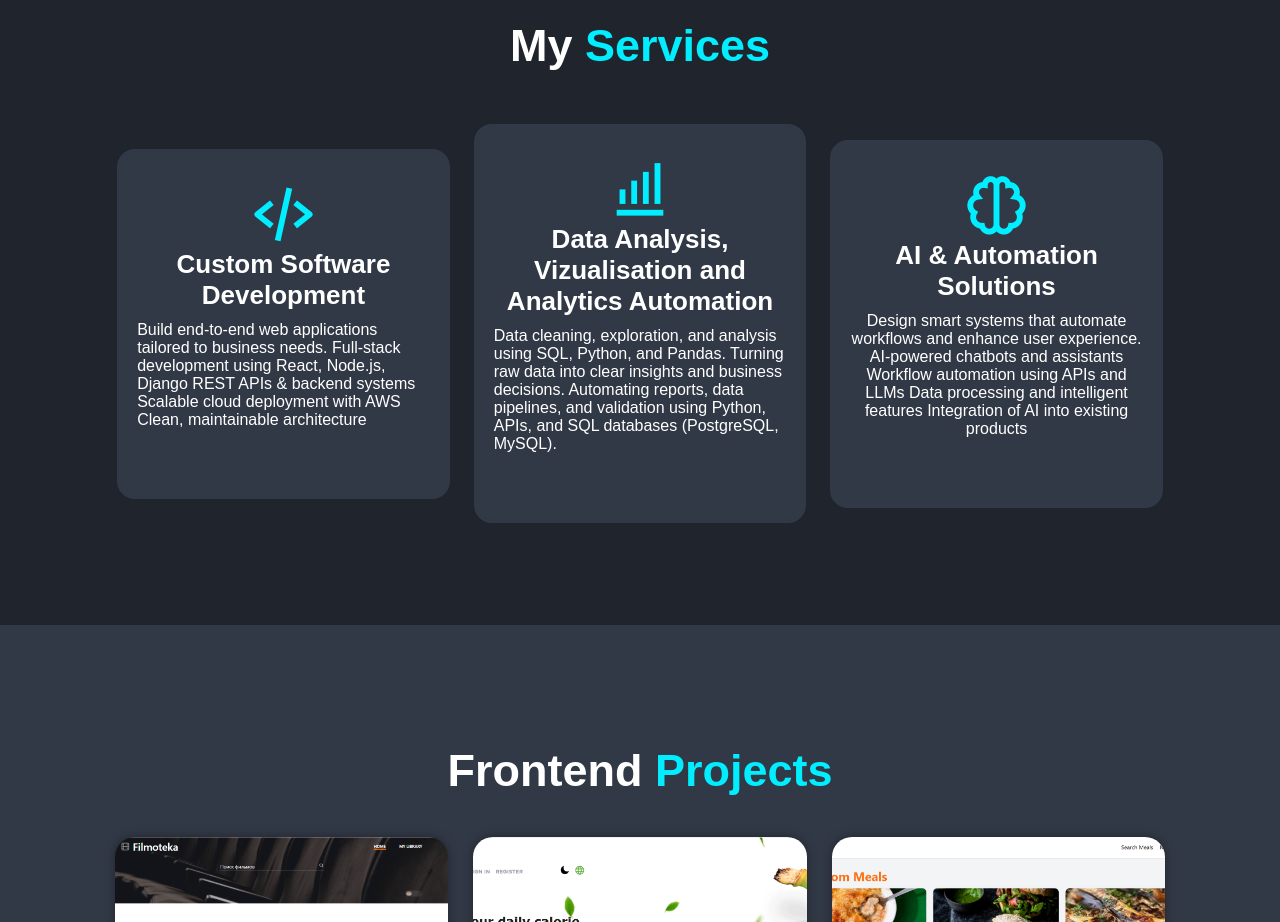
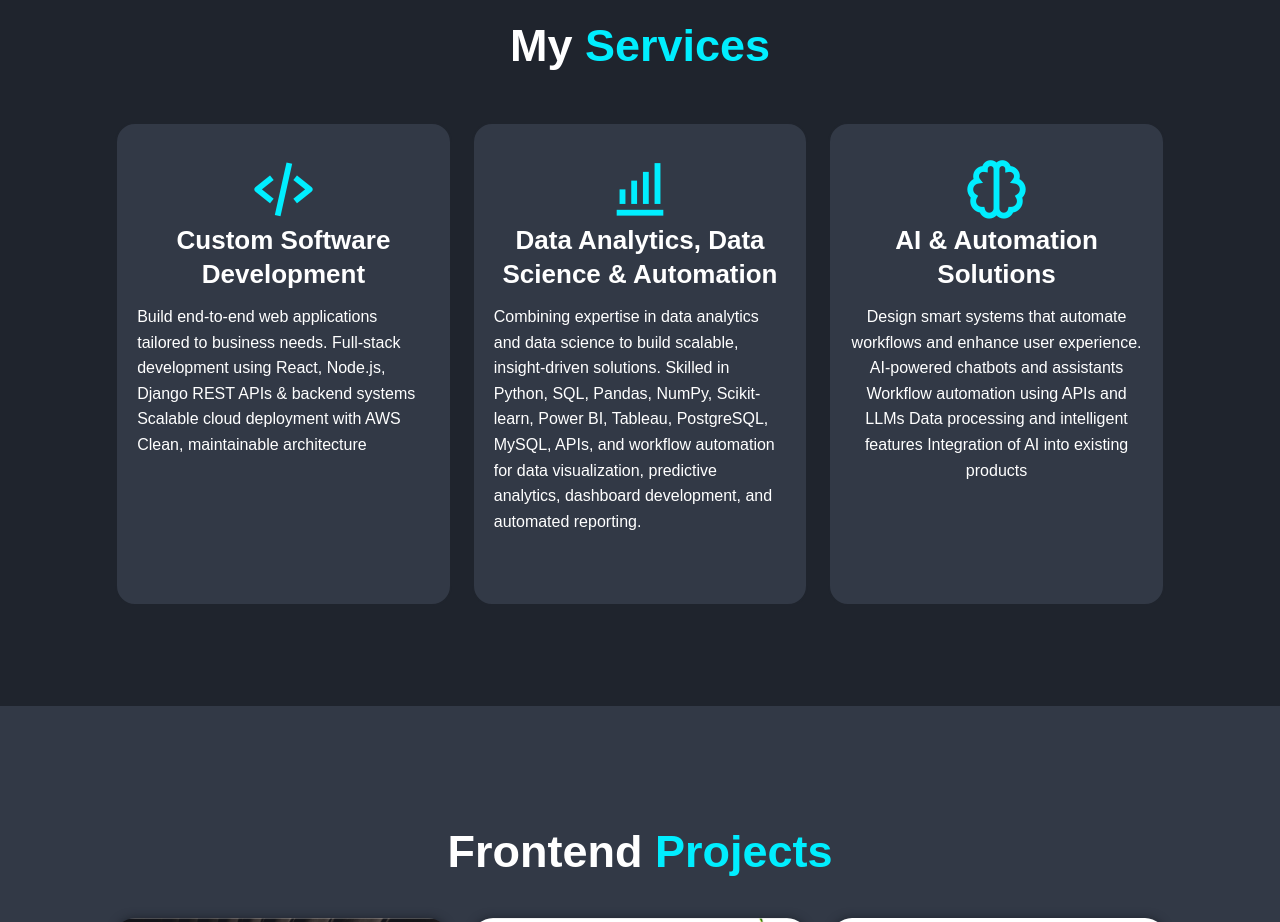
Before and after one commit to dmitruz/my-portfolio, a React (Create React App) app: page / in a window 1280 px wide. Shown: the part 780-1702 px from the top of the page. Built offline with nearby package versions, Linux system fonts and the light colour scheme; no server answers.

Commit message:
fix service box container

```diff
--- a/src/components/Services.jsx
+++ b/src/components/Services.jsx
@@ -19,12 +19,13 @@ export default function Services() {
                 </div>
                 <div className="services-box">
                     <i className="bx bx-bar-chart-alt"></i>
-                    <h3>Data Analysis, Vizualisation and Analytics Automation</h3>
+                    <h3>Data Analytics, Data Science & Automation</h3>
                     <p className="text__alight">
-                        Data cleaning, exploration, and analysis using SQL, Python, and
-                        Pandas. Turning raw data into clear insights and business decisions.
-                        Automating reports, data pipelines, and validation using Python,
-                        APIs, and SQL databases (PostgreSQL, MySQL).
+                        Combining expertise in data analytics and data science to build scalable,
+                        insight-driven solutions. Skilled in Python, SQL, Pandas, NumPy,
+                        Scikit-learn, Power BI, Tableau, PostgreSQL, MySQL, APIs, and workflow
+                        automation for data visualization, predictive analytics, dashboard
+                        development, and automated reporting.
                     </p>
                 </div>
 
--- a/src/styles/main.css
+++ b/src/styles/main.css
@@ -424,7 +424,8 @@ span {
 .services-container {
     display: flex;
     justify-content: center;
-    align-items: center;
+    align-items: stretch;
+    /* IMPORTANT */
     flex-wrap: wrap;
     gap: 2rem;
 }
@@ -437,6 +438,15 @@ span {
     text-align: center;
     border: .2rem solid var(--bg-color);
     transition: .5s ease;
+
+    display: flex;
+    /* NEW */
+    flex-direction: column;
+    /* NEW */
+    justify-content: flex-start;
+
+    min-height: 420px;
+    /* NEW */
 }
 
 .services-container .services-box:hover {
@@ -451,11 +461,14 @@ span {
 
 .services-box h3 {
     font-size: 2.6rem;
+    line-height: 1.3;
+    min-height: 70px;
 }
 
 .services-box p {
     font-size: 1.6rem;
     margin: 1rem 0 3rem;
+    line-height: 1.6;
 }
 
 .portfolio {
```
